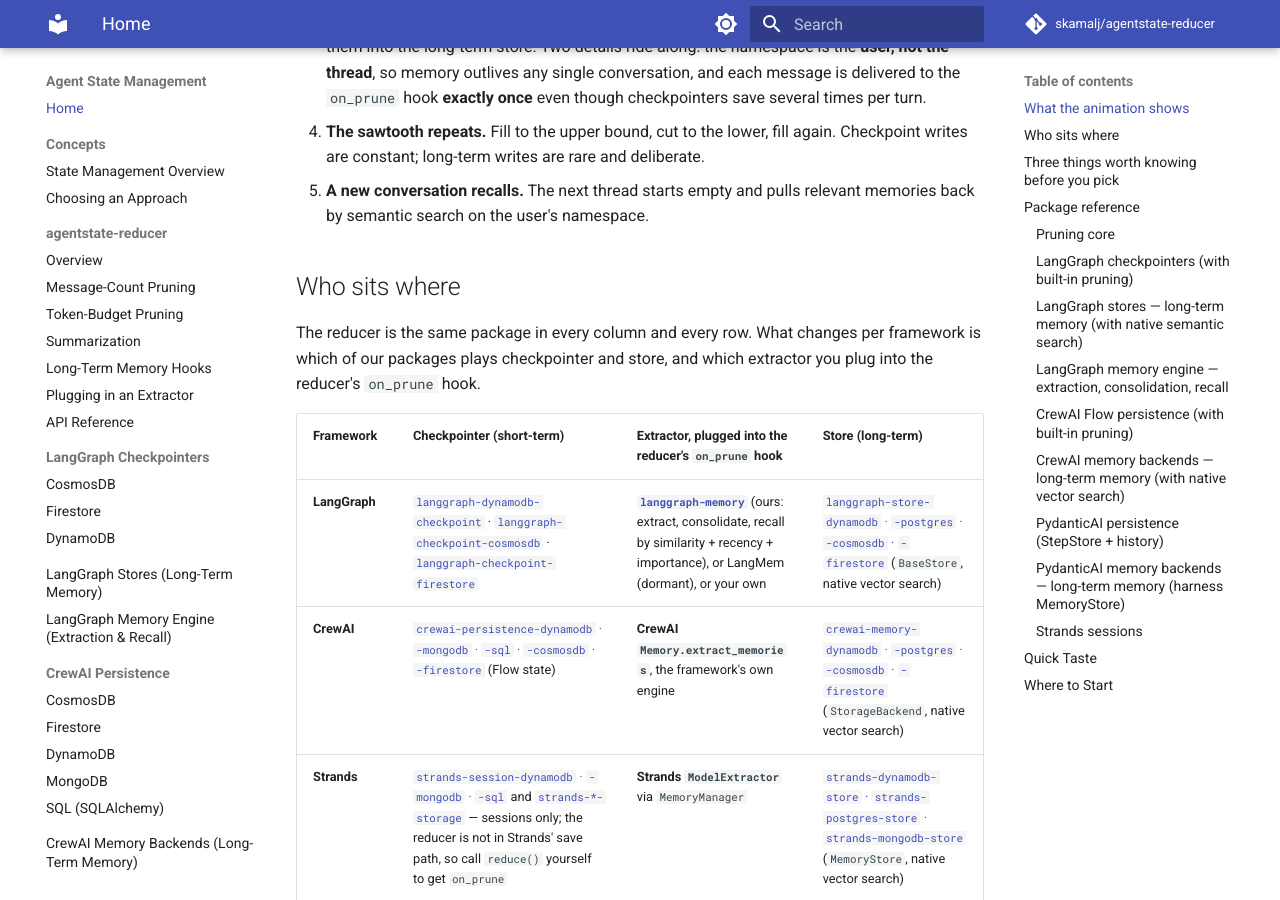
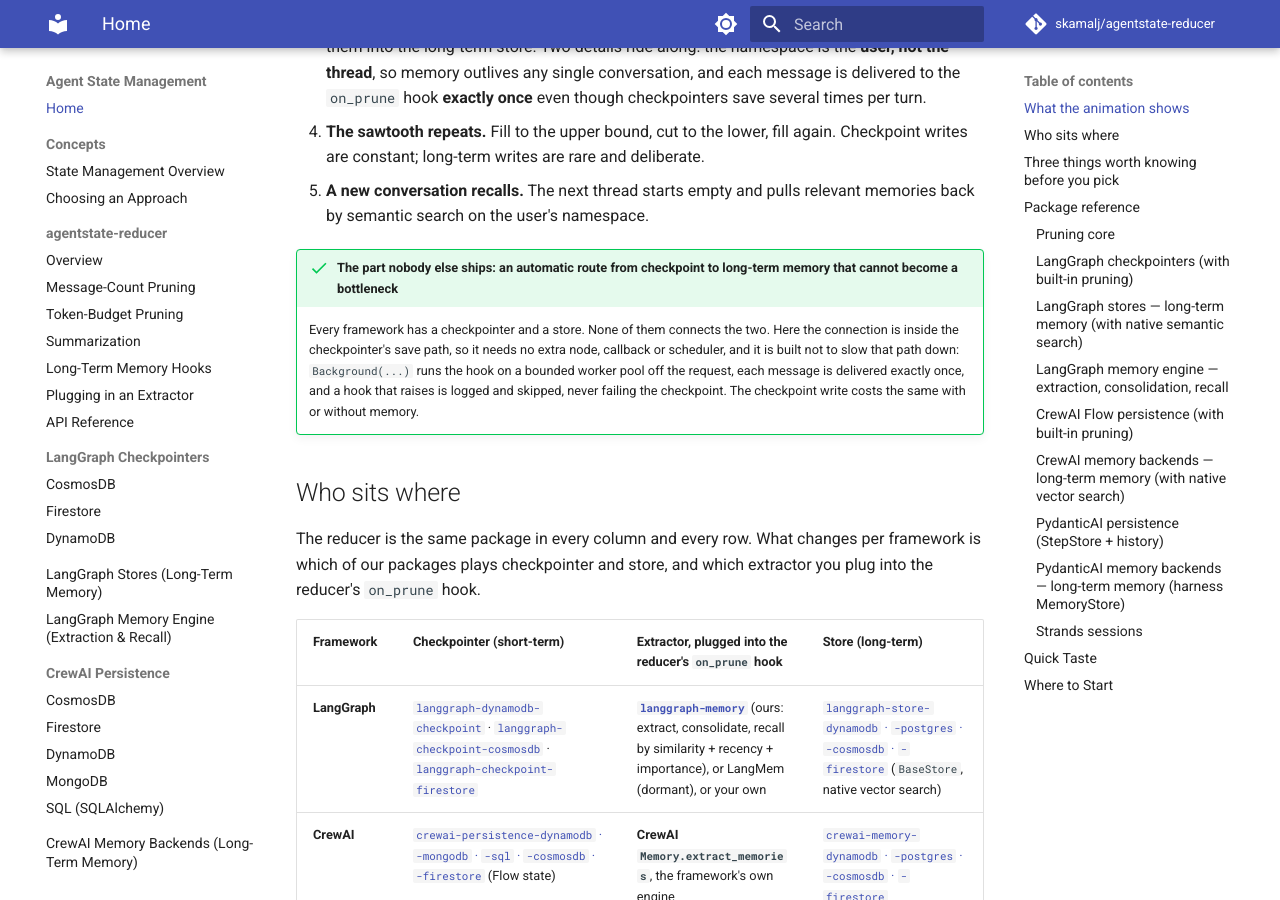
Before and after one commit to skamalj/agentstate-reducer, an MkDocs documentation site: the page built from docs/index.md, in a window 1280 px wide and 900 px high, scrolled down 1046 px. Built offline with MkDocs 1.6.1 and Material for MkDocs 9.7.7, drawn with Linux system fonts in a browser that asks for light colours; comment, search, counter and statistics services are not loaded.

Commit message:
docs: home page callout — automatic checkpoint-to-memory route, off the request path
Co-Authored-By: Claude Fable 5.1 <noreply@anthropic.com>

```diff
--- a/docs/index.md
+++ b/docs/index.md
@@ -14,6 +14,9 @@ Checkpointers keep a conversation alive between turns. Long-term memory keeps wh
 3. **The pruned messages are not thrown away.** The reducer hands them to its `on_prune` hook. That hook calls a memory extractor, which turns turns into facts and embeddings, and writes them into the long-term store. Two details ride along: the namespace is the **user, not the thread**, so memory outlives any single conversation, and each message is delivered to the `on_prune` hook **exactly once** even though checkpointers save several times per turn.
 4. **The sawtooth repeats.** Fill to the upper bound, cut to the lower, fill again. Checkpoint writes are constant; long-term writes are rare and deliberate.
 5. **A new conversation recalls.** The next thread starts empty and pulls relevant memories back by semantic search on the user's namespace.
+
+!!! success "The part nobody else ships: an automatic route from checkpoint to long-term memory that cannot become a bottleneck"
+    Every framework has a checkpointer and a store. None of them connects the two. Here the connection is inside the checkpointer's save path, so it needs no extra node, callback or scheduler, and it is built not to slow that path down: `Background(...)` runs the hook on a bounded worker pool off the request, each message is delivered exactly once, and a hook that raises is logged and skipped, never failing the checkpoint. The checkpoint write costs the same with or without memory.
 
 ## Who sits where
 
```
